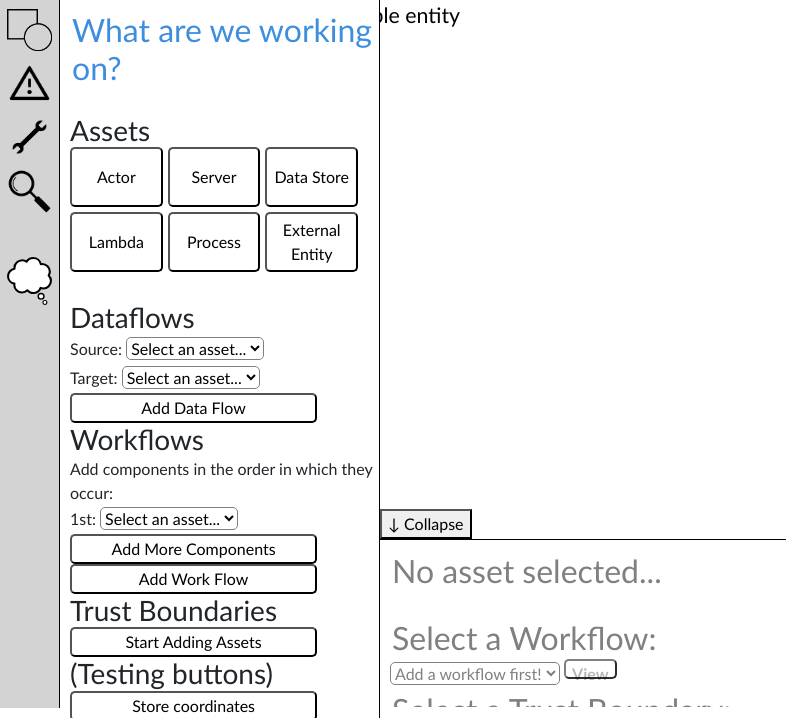
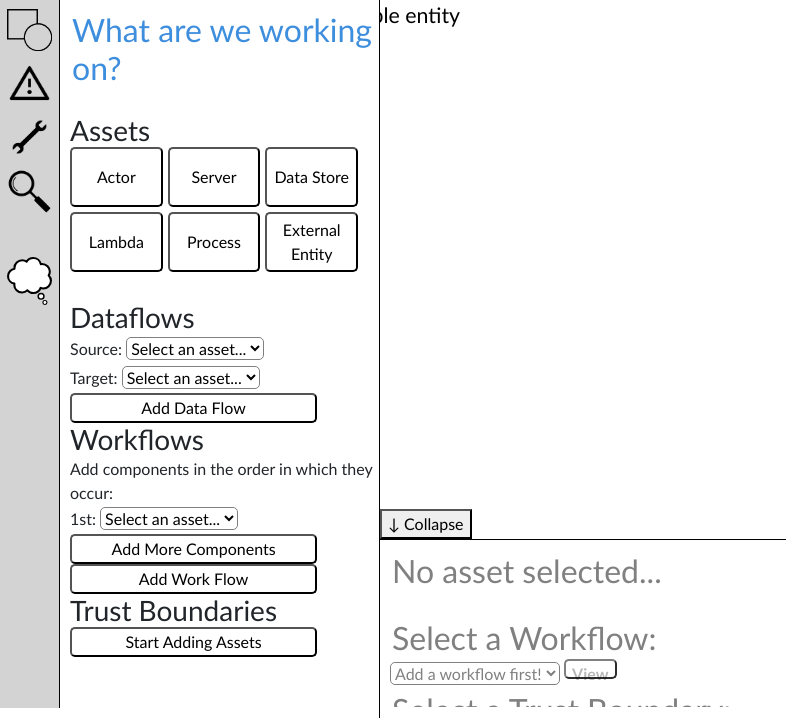
Before and after one commit to tufts-tsp/tmnt-app, a Django app: a page that uses app/tmnt/templates/tmnt/asset_viewer.html in a window 1280 px wide. Shown: the part 81-800 px from the top of the page, without its empty margins (0-786 px from the left). Run offline with Django 4.2, Linux system fonts and the light colour scheme; a user stored in the database is signed in; tables that the repository leaves empty hold one stand-in row (values such as "Sample post"); parts of the project's set-up code (start-up, migrations or seed data) failed here and were passed over; some libraries are stand-ins or nearby versions.

Commit message:
Removed testing buttons, updated settings.py to reflect production environment, and updated Dockerfile so this will hopefully run in containerized.

```diff
--- a/app/tmnt/templates/tmnt/asset_viewer.html
+++ b/app/tmnt/templates/tmnt/asset_viewer.html
@@ -85,12 +85,12 @@
                 <div style="display:none">Select assets on the right to add to a new trust boundary</div>
                 <button type="button" class="add_button" onclick="addingTrustBoundary()" disabled>Start Adding Assets</button>
             </div>
-            <h3>(Testing buttons)</h3>
-            <div id="clear">
+{#            <h3>(Testing buttons)</h3>#}
+{#            <div id="clear">#}
 {#                <button type="button" class="add_button" onclick="loadDfd()">Load Previous DFD</button>#}
 {#                <button type="button" class="add_button" onclick="clearDfd()">Clear DFD</button>#}
-                <button type="button" class="add_button" onclick="storeCoordinates()">Store coordinates</button>
-            </div>
+{#                <button type="button" class="add_button" onclick="storeCoordinates()">Store coordinates</button>#}
+{#            </div>#}
 
         </div>
 
```
Also changed, not shown: app/tmnt/settings.py (+4 -4 lines), 1 other file.
